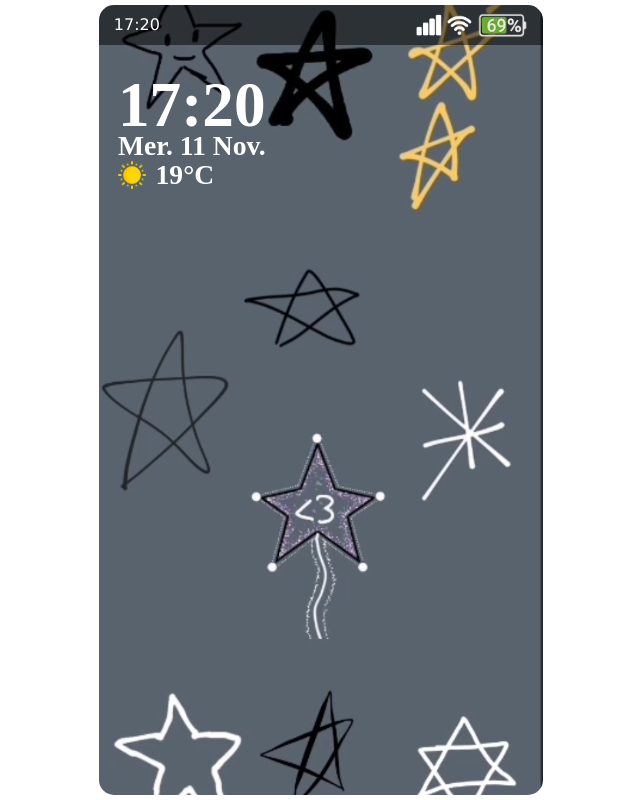
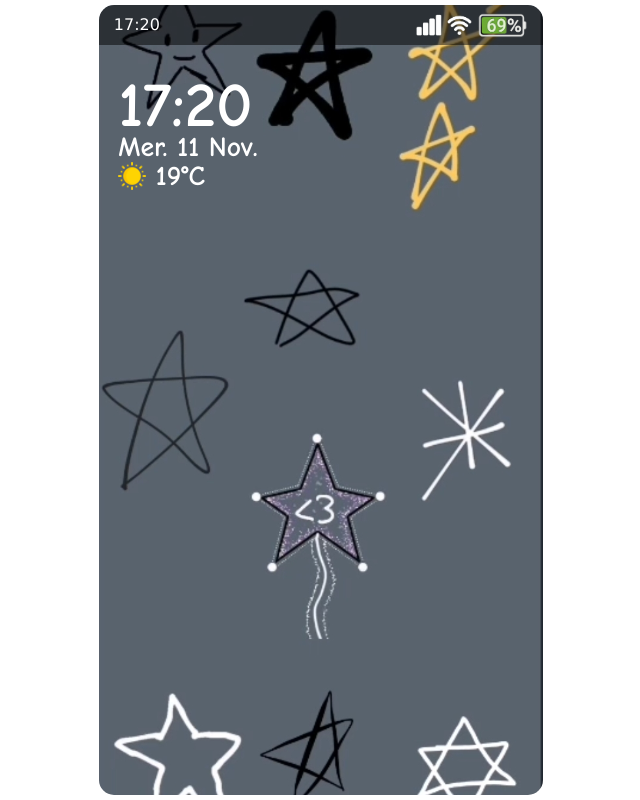
Before and after one commit to ElianoMi/TestTelephone, a plain HTML site: page index.html in a window 1280 px wide. Shown: the whole page, without its empty margins (319-959 px from the left). Drawn offline with Linux system fonts and the light colour scheme.

Commit message:
Correction Style

```diff
--- a/index.html
+++ b/index.html
@@ -6,7 +6,7 @@
 
     <link rel="preconnect" href="https://fonts.googleapis.com">
     <link rel="preconnect" href="https://fonts.gstatic.com" crossorigin>
-    <link href="https://fonts.googleapis.com/css2?family=Comic+Neue:wght@900&display=swap" rel="stylesheet">
+    <link href="https://fonts.googleapis.com/css2?family=Comic+Neue:wght@700&display=swap" rel="stylesheet">
 
     <link rel="stylesheet" href="style.css?v=2">
 </head>
--- a/style.css
+++ b/style.css
@@ -79,7 +79,7 @@ body {
     display: flex;
     color: white;
     font-family: 'Comic Neue';
-    font-weight: 900;
+    font-weight: 700;
 }
 .time {
     flex-direction: column;
```
